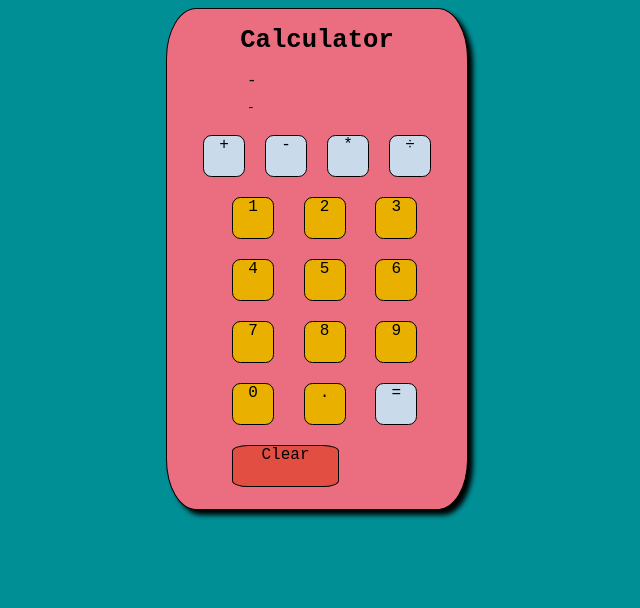
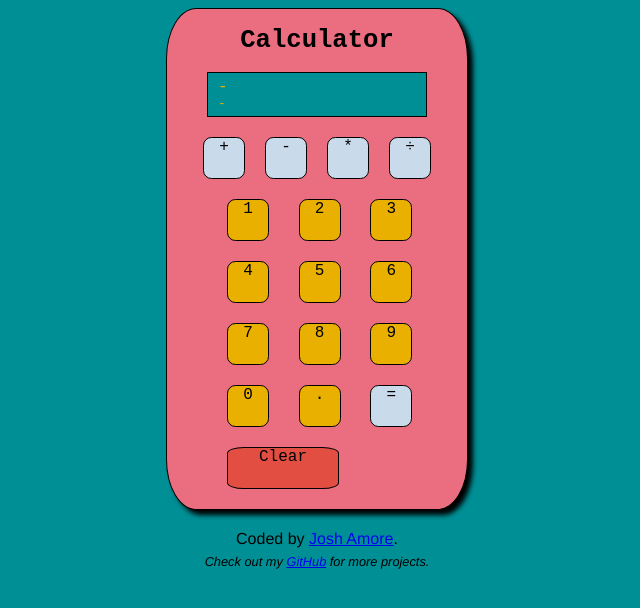
Before and after one commit to joshamore/javascript_calculator, a plain HTML site: page index.html in a window 1280 px wide. Shown: the whole page, without its empty margins (323-963 px from the left). Drawn offline with Linux system fonts and the light colour scheme.

Commit message:
updated footer and calc display box

```diff
--- a/index.html
+++ b/index.html
@@ -10,8 +10,10 @@
         <h1>Calculator</h1>
     </div>
 
-    <div id="numberDisplay" class="numDisplay">-</div>
-    <div id="toEvalDisplay" class="numDisplay">-</div>
+    <div id="displays">
+        <div id="numberDisplay" class="numDisplay">-</div>
+        <div id="toEvalDisplay" class="numDisplay">-</div>
+    </div>
 
     <div id="mathBtns">
         <div class="mathInput" id="addition">+</div>
@@ -40,9 +42,15 @@
             <div class="numberInput" id="num0">0</div>
             <div class="numberInput" id="dot">.</div>
             <div id="equals">=</div>
-            <div id="clear">Clear</div>
         </div>
+
+        <div id="clear">Clear</div>
     </div>
+</div>
+
+<div id="footer">
+    <p>Coded by <a href="joshamore.com">Josh Amore</a>.</p>
+    <p id="subfooter">Check out my <a href="https://github.com/joshamore">GitHub</a> for more projects.</p>
 </div>
 </body>
 
--- a/styles.css
+++ b/styles.css
@@ -34,8 +34,16 @@ Calculator
 Number Displays
 ******************************/
 .numDisplay {
-    padding-left: 80px;
+/*May be able to delete this and the corrosponding class on HTML elements if not used.*/
+}
+#displays {
+    margin-left: 40px;
+    margin-right: 40px;
     margin-bottom: 10px;
+    padding: 5px 10px 5px 10px;
+    background-color: #008F95;
+    color: #E9B000;
+    border: 1.5px solid black;
 }
 #toEvalDisplay {
     font-size: 0.8rem;
@@ -77,7 +85,7 @@ Input Buttons
     background-color: #E9B000;
 }
 #numbers {
-    margin-left: 55px;
+    margin-left: 50px;
 }
 #equals {
     display: inline-block;
@@ -92,10 +100,25 @@ Input Buttons
 #clear {
     display: inline-block;
     text-align: center;
-    width: 105px;
+    width: 110px;
     height: 40px;
     margin: 10px;
     border: 1.5px solid black;
     border-radius: 15%;
     background-color: #E24E42;
 }
+
+
+/******************************
+Footer
+******************************/
+#footer {
+    margin-top: 20px;
+    text-align: center;
+    font-family: Helvetica, sans-serif;
+}
+#subfooter {
+    margin-top: -10px;
+    font-size: 0.8rem;
+    font-style: italic;
+}
```
Also changed, not shown: scripts.js (+8 -8 lines).
